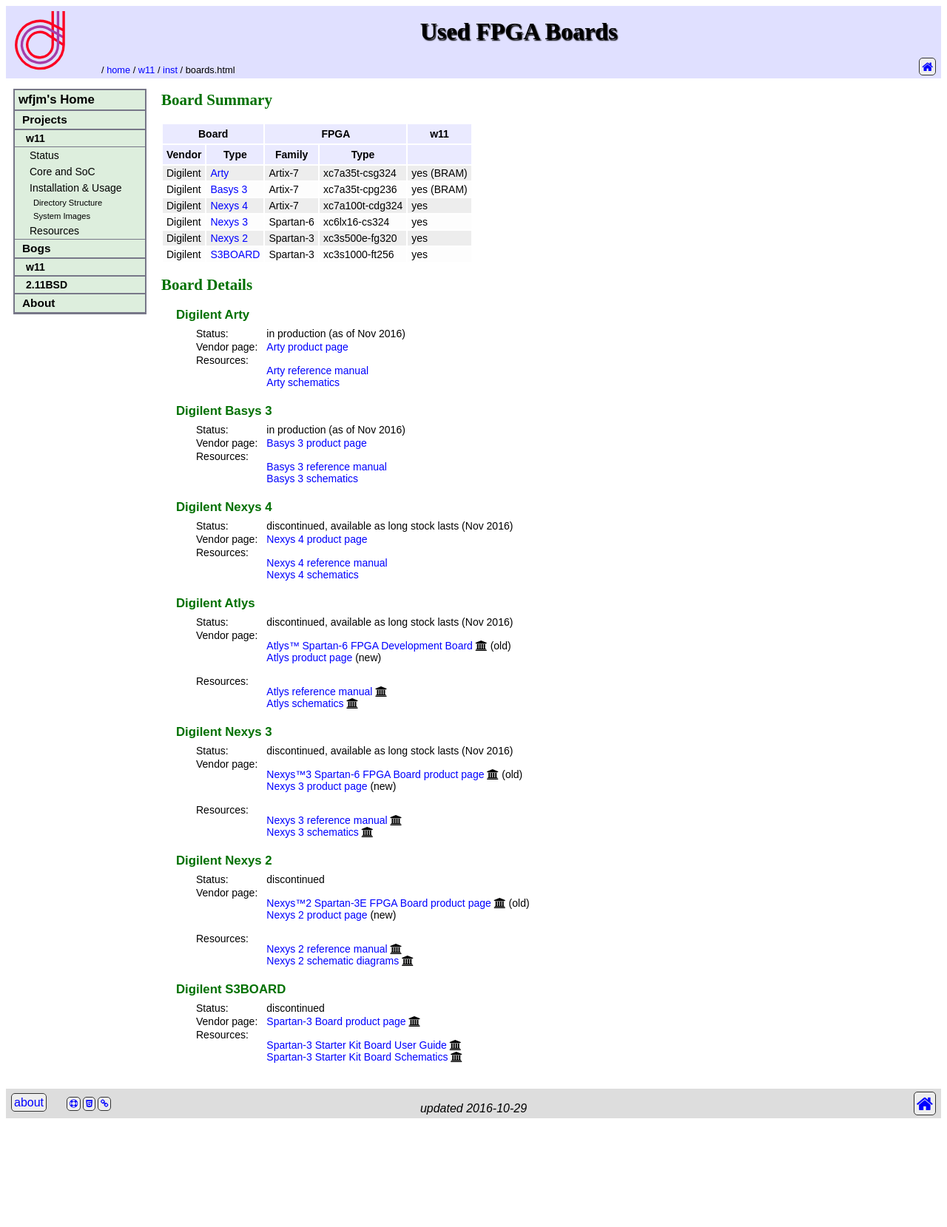
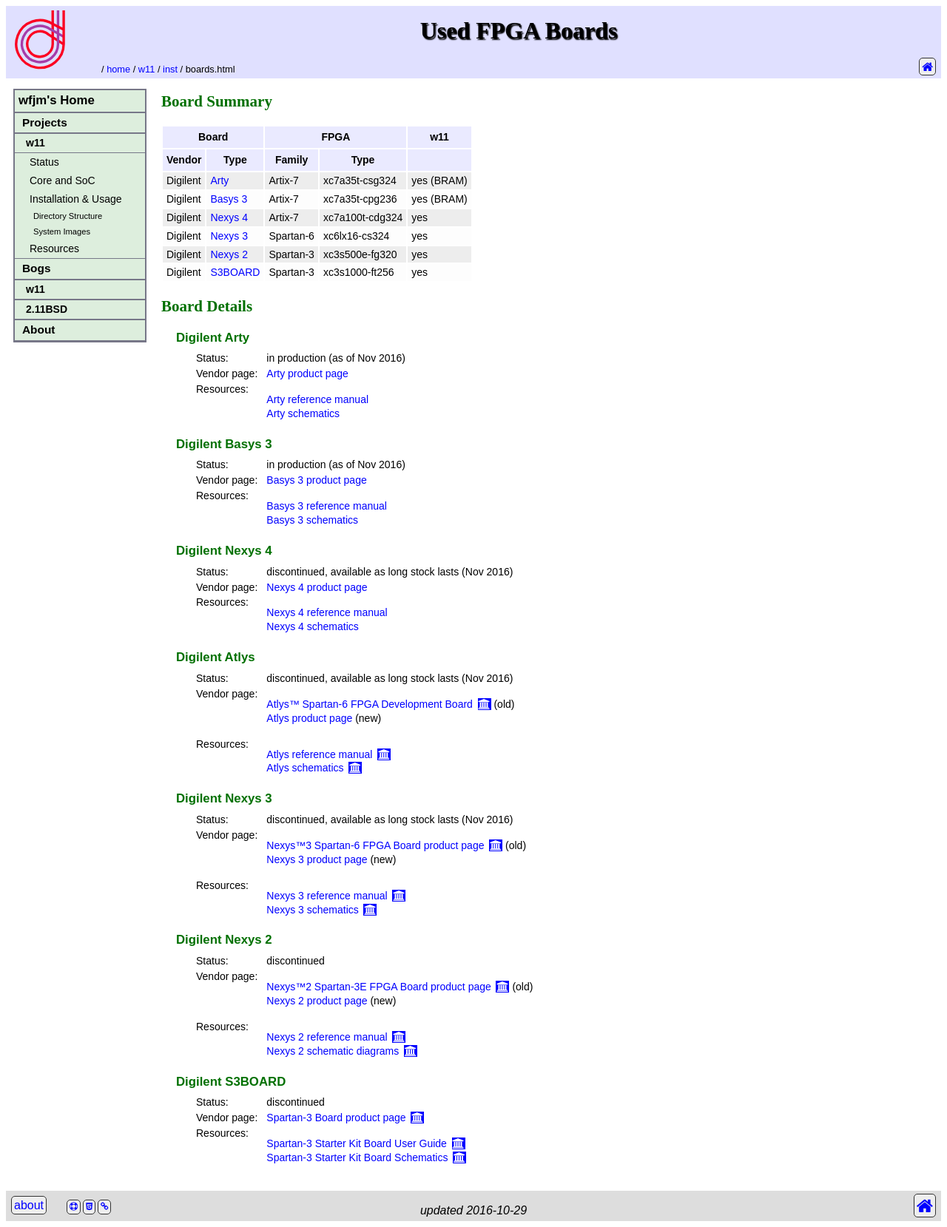
Before and after one commit to wfjm/wfjm.github.io, a Jekyll site: the page built from home/w11/inst/boards.html, in a window 1280 px wide. Shown: the whole page at 74% size. Built offline with Jekyll 4.4.1, drawn with Linux system fonts in a browser that asks for light colours; before the commit the page ends 1520 px from its top, so only the background shows below that.

Commit message:
get wbm icon right and tooltiped; 2nd round table align; line-height 1.35

```diff
--- a/_includes/wbm-link.html
+++ b/_includes/wbm-link.html
@@ -4,5 +4,8 @@
 
 <a href="https://web.archive.org/web/{{include.date}}/{{include.link}}">
   {{include.text}}
-</a><i class="fa fa-bank"></i>
-<!-- archived on {{date_year}}-{{date_mon}}-{{date_day}} -->
+  <i class="fa fa-bank wbm-icon">
+    <span class="wbm-icon-text">archived on<br>
+      {{date_year}}-{{date_mon}}-{{date_day}}</span>
+  </i>
+</a>
--- a/_layouts/default.html
+++ b/_layouts/default.html
@@ -204,13 +204,13 @@
 
     <script>
       $(function() {
-        return $("h2, h3, h4, h5, h6").each(function(i, el) {
+        return $("h2, h3, h4, h5, h6, dt").each(function(i, el) {
           var $el, icon, id;
           $el = $(el);
           id = $el.attr('id');
           icon = '<i class="fa fa-link"></i>';
           if (id) {
-            return $el.append($("<a />").addClass("header-link").
+            return $el.append($("<a />").addClass("hover-link").
                        attr("href","#" + id).html(icon));
           }
         });
--- a/css/main.css
+++ b/css/main.css
@@ -1,7 +1,8 @@
 /* general style defs --------------------------------------------- */
 
-body {
+html {
   font-family: sans-serif;
+  line-height: 1.35;
 }
 
 h1,h2 {
@@ -131,25 +132,53 @@
 
 /* hover anchor links --------------------------------------------- */
 
-
-.header-link {
+.hover-link {
   margin-left: 0.5em;
   opacity: 0;
-
-  \-webkit-transition: opacity 0.2s ease-in-out 0.1s;
-  \-moz-transition: opacity 0.2s ease-in-out 0.1s;
-  \-ms-transition: opacity 0.2s ease-in-out 0.1s;
+  transition: opacity 0.2s ease-in-out 0.1s;
 }
 
-h2:hover .header-link,
-h3:hover .header-link,
-h4:hover .header-link,
-h5:hover .header-link,
-h6:hover .header-link {
+h2:hover .hover-link,
+h3:hover .hover-link,
+h4:hover .hover-link,
+h5:hover .hover-link,
+h6:hover .hover-link,
+dt:hover .hover-link {
   opacity: 1;
 }
 
+/* wmb icon tool-tips --------------------------------------------- */
 
+.wbm-icon {
+  background: blue;
+  color: white;
+  margin-left: 0.2em;
+  padding: 1px;
+  position: relative;
+}
+
+.wbm-icon .wbm-icon-text {
+  visibility: hidden;
+  width: 9em;
+  background-color: yellow;
+  color: black;
+  text-align: center;
+  border-radius: 0.5ex;
+  border-style: solid;
+  border-color: black;
+  border-width: 1px;
+  padding-top: 0.5ex;
+  padding-bottom: 0.5ex;
+  position: absolute;
+  z-index: 1;
+  bottom: 130%;
+  left: 50%;
+  margin-left: -4.5em;
+}
+
+.wbm-icon:hover .wbm-icon-text {
+  visibility: visible;
+}
 
 /* header style defs ---------------------------------------------- */
 
@@ -306,7 +335,6 @@
   margin-left: 15px;
   margin-right: 15px;
   font-size: 83%;
-  line-height: 1.4em;
 }
 
 /* footer style defs ---------------------------------------------- */
--- a/home/w11/proj/milestones.html
+++ b/home/w11/proj/milestones.html
@@ -61,8 +61,8 @@
 so far were:
 <table>
   <tr>
-    <th align="center"><b>Date</b></th>
-    <th align="left">&nbsp;&nbsp;&nbsp;&nbsp;Milestone</th>
+    <th class="ha-right"><b>Date</b></th>
+    <th class="ha-left">&nbsp;&nbsp;&nbsp;&nbsp;Milestone</th>
   </tr>
 
   {% for ms in page.milestones %}
```
Also changed, not shown: home/w11/proj/releases.html (+5 -5 lines).
